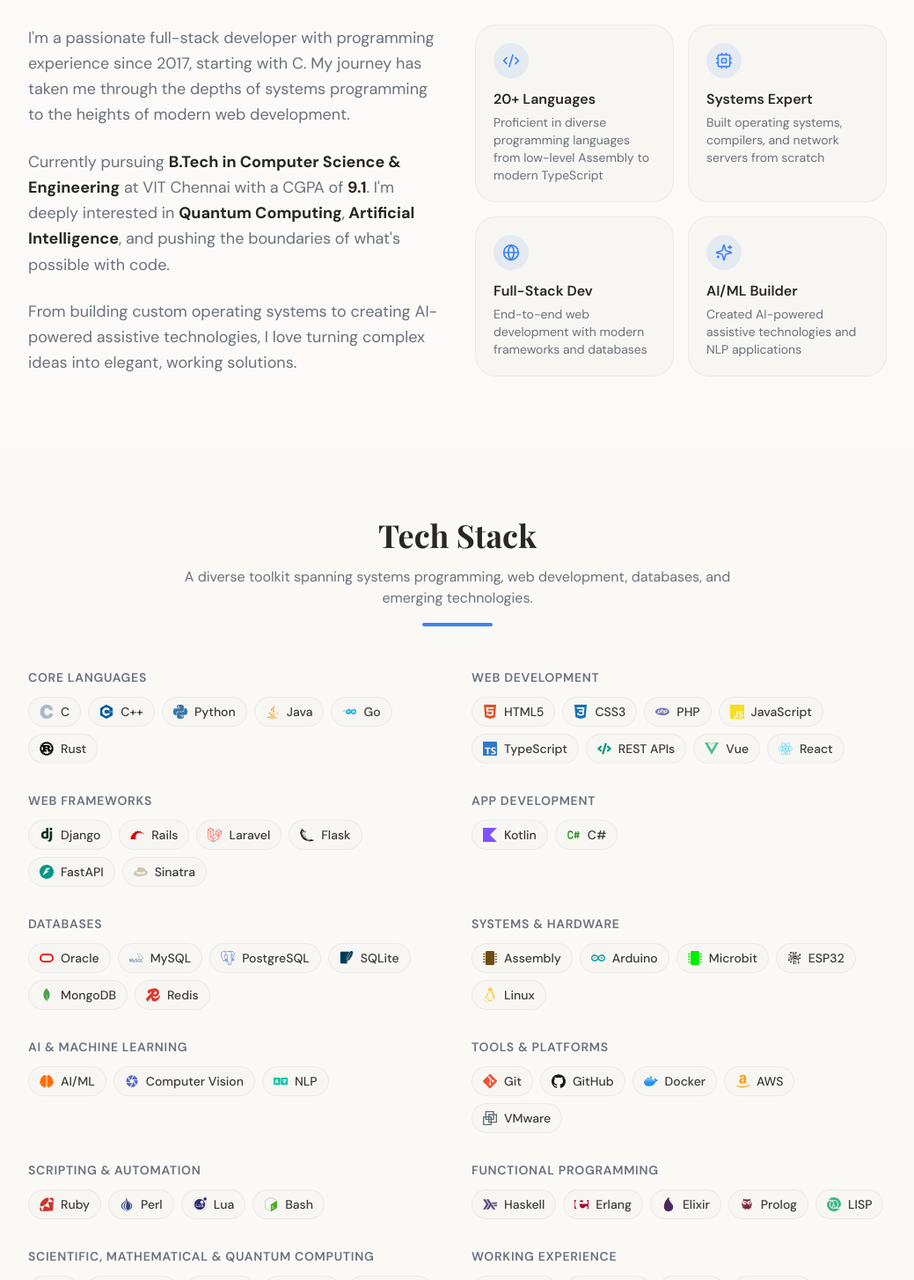
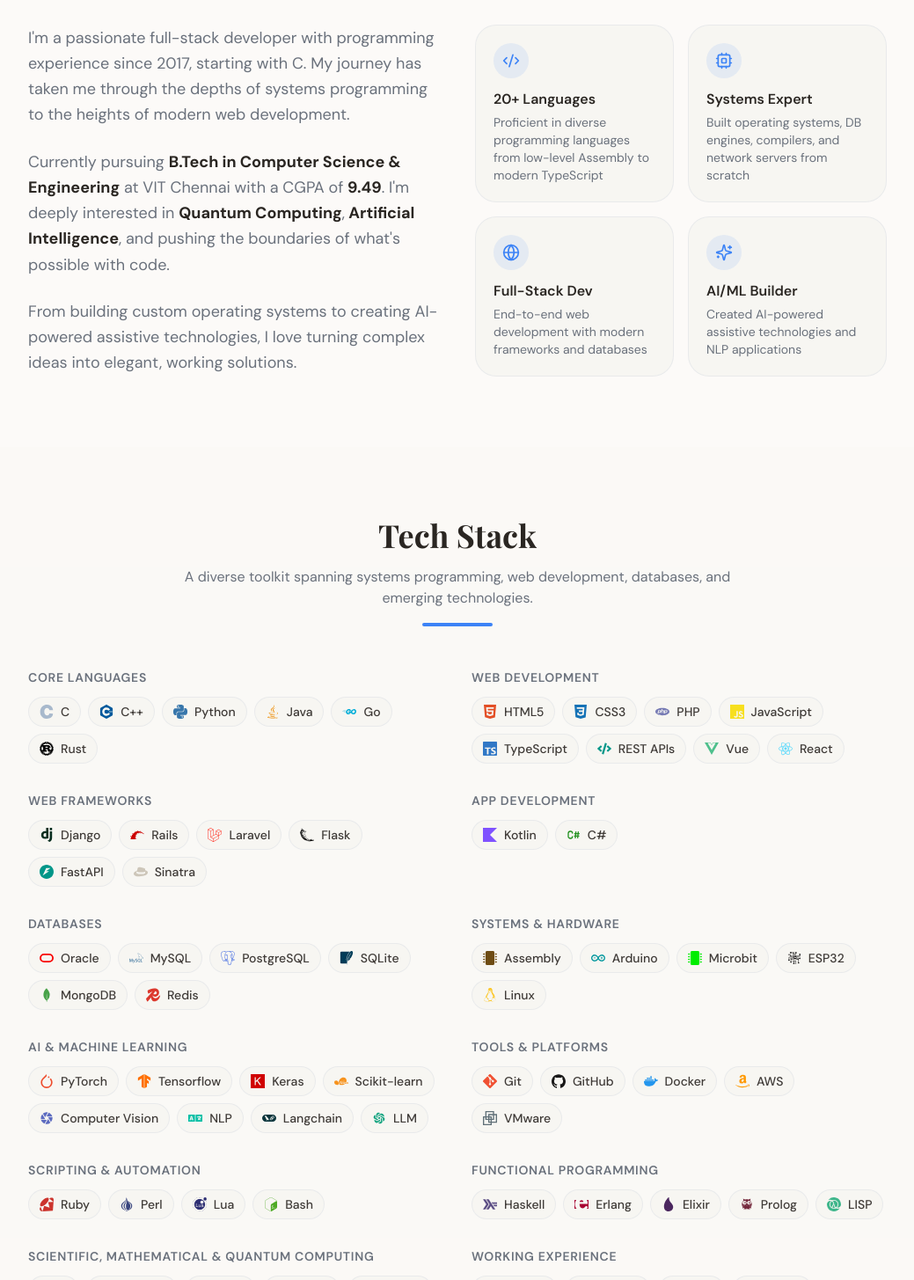
Before and after one commit to harishtpj/devfolio, a React (Vite) app: page / in a window 1280 px wide. Shown: the part 880-2335 px from the top of the page at 88% size, without its empty margins (120-1159 px from the left). Built offline with nearby package versions, Linux system fonts and the light colour scheme; the HTML template or start-up script is replaced by a standard one; a web font is replaced by a local one.

Commit message:
Updated portfolio

```diff
--- a/src/components/sections/About.tsx
+++ b/src/components/sections/About.tsx
@@ -10,7 +10,7 @@
   {
     icon: Cpu,
     title: "Systems Expert",
-    description: "Built operating systems, compilers, and network servers from scratch",
+    description: "Built operating systems, DB engines, compilers, and network servers from scratch",
   },
   {
     icon: Globe,
@@ -48,7 +48,7 @@
               </p>
               <p className="text-lg text-muted-foreground leading-relaxed">
                 Currently pursuing <strong className="text-foreground">B.Tech in
-                Computer Science & Engineering</strong> at VIT Chennai with a CGPA of <strong className="text-foreground">9.1</strong>.
+                Computer Science & Engineering</strong> at VIT Chennai with a CGPA of <strong className="text-foreground">9.49</strong>.
                 I'm deeply interested in <strong className="text-foreground">Quantum Computing</strong>,
                 <strong className="text-foreground"> Artificial Intelligence</strong>, and
                 pushing the boundaries of what's possible with code.
--- a/src/components/sections/Education.tsx
+++ b/src/components/sections/Education.tsx
@@ -5,8 +5,8 @@
   {
     degree: "B.Tech Computer Science & Engineering",
     institution: "Vellore Institute of Technology, Chennai",
-    period: "2025 - Present (First Year)",
-    highlight: "CGPA: 9.1/10",
+    period: "2025 - Present (Second Year)",
+    highlight: "CGPA: 9.49/10",
   },
   {
     degree: "CBSE Grade 12",
--- a/src/components/sections/Hero.tsx
+++ b/src/components/sections/Hero.tsx
@@ -46,7 +46,7 @@
             <p className="text-muted-foreground text-lg max-w-xl animate-fade-in-up stagger-1 opacity-0">
               Deep expertise in 20+ programming languages, from low-level systems to
               modern web development. Passionate about building compilers, operating
-              systems, and AI-powered applications.
+              systems, database engines and AI-powered applications.
             </p>
 
             <div className="flex items-center justify-center md:justify-start gap-2 text-muted-foreground animate-fade-in-up stagger-2 opacity-0">
@@ -98,7 +98,7 @@
                 className="rounded-full px-8 gap-2"
                 asChild
               >
-                <a href="https://github.com/harishtpj/harishtpj/blob/master/HK_Resume.pdf" target="_blank">
+                <a href="https://harishtpj.github.io/docs/HK_Resume.pdf" target="_blank">
                   <FileText className="w-4 h-4" />
                   View my Resume
                 </a>
--- a/src/components/sections/Projects.tsx
+++ b/src/components/sections/Projects.tsx
@@ -4,6 +4,7 @@
 import { TechBadge } from "@/components/ui/tech-badge";
 import { ScrollAnimate } from "@/components/ui/scroll-animate";
 import { cn } from "@/lib/utils";
+import { DynamicIcon } from "../ui/dynamic-icon";
 
 interface Project {
   title: string;
@@ -11,7 +12,9 @@
   techs: string[];
   github?: string;
   gitlab?: string;
+  live?: string;
   category: string[];
+  icon?: string;
 }
 
 const projects: Project[] = [
@@ -21,6 +24,58 @@
     techs: ["C", "Assembly"],
     github: "https://github.com/harishtpj/MKS",
     category: ["Systems"],
+    icon: "System"
+  },
+  {
+    title: "IndianSQL - DBMS Engine",
+    description: "A simple, file based DBMS engine with SQL query and network access support, built from scratch.",
+    techs: ["Go"],
+    github: "https://github.com/harishtpj/IndianSQL",
+    category: ["Systems", "Networking", "Compilers"],
+    icon: "DB"
+  },
+  {
+    title: "ResumeCanvas - Portfolio Builder",
+    description: "An AI powered portfolio builder that automatically generates dynamic portfolios from static resumes.",
+    techs: ["PHP", "PostgreSQL", "Laravel", "Vue", "TailwindCSS", "Gemini"],
+    github: "https://github.com/harishtpj/ResumeCanvas",
+    live: "https://resumecanvas-9sjc.onrender.com/",
+    category: ["Web Development", "Applications"],
+    icon: "Web"
+  },
+  {
+    title: "Verifolium - Leaf Doctor",
+    description: "AI-powered web application that diagnoses plant leaf diseases and provides specialized care instructions.",
+    techs: ["Ruby", "PostgreSQL", "Rails", "React", "TailwindCSS", "Tensorflow", "Gemini"],
+    github: "https://github.com/RocxRam/VeriFolium---Leaf-Monitor",
+    live: "https://verifolium-leaf-monitor-production.up.railway.app/",
+    category: ["Web Development", "AI/ML", "Applications"],
+    icon: "Web"
+  },
+  {
+    title: "RawNN - Minimalistic Neural Network Framework",
+    description: "A lightweight neural network framework built from scratch, supporting basic layers and training algorithms.",
+    techs: ["Python", "NumPy", "AI/ML"],
+    github: "https://github.com/harishtpj/RawNN",
+    category: ["AI/ML"],
+    icon: "AI/ML"
+  },
+  {
+    title: "CineMood - Movie Recommendation System",
+    description: "AI-powered movie recommendation system that suggests films based on user mood and preferences.",
+    techs: ["Ruby", "PostgreSQL", "Rails", "React", "TailwindCSS", "AI/ML"],
+    github: "https://github.com/harishtpj/CineMood",
+    live: "https://cinemood-ai.up.railway.app/",
+    category: ["Web Development", "AI/ML", "Applications", "Gemini"],
+    icon: "Web"
+  },
+  {
+    title: "boolR - Boolean Expression Analyzer",
+    description: "A suite of tools for Boolean expression analysis and minimization in R",
+    techs: ["R", "Tidyverse"],
+    github: "https://github.com/harishtpj/boolR",
+    category: ["Tools"],
+    icon: "Tool"
   },
   {
     title: "QTVP - Quantum Teleportation VPN Protocol",
@@ -28,6 +83,7 @@
     techs: ["Python", "Qiskit", "FastAPI"],
     github: "https://github.com/hecker-go-brrr/QTVP",
     category: ["Networking", "Quantum Computing"],
+    icon: "Protocol"
   },
   {
     title: "thinFTP - FTP Server",
@@ -35,6 +91,7 @@
     techs: ["Python"],
     github: "https://github.com/harishtpj/thinftp",
     category: ["Networking"],
+    icon: "Protocol"
   },
   {
     title: "AutoREST - API Automator",
@@ -42,6 +99,7 @@
     techs: ["Ruby"],
     github: "https://github.com/harishtpj/AutoREST",
     category: ["Networking", "Tools"],
+    icon: "Protocol"
   },
   {
     title: "MiME - Mail Server System",
@@ -49,6 +107,7 @@
     techs: ["C"],
     github: "https://github.com/harishtpj/MiME",
     category: ["Networking"],
+    icon: "Protocol"
   },
   {
     title: "GoDNS - DNS Server",
@@ -56,12 +115,14 @@
     techs: ["Go"],
     github: "https://github.com/harishtpj/GoDNS",
     category: ["Networking"],
+    icon: "Protocol"
   },
   {
     title: "AI Assistant for Disabled People",
     description: "AI-powered assistant using Micro:bit that recognizes individuals and reads image descriptions for visually impaired users.",
     techs: ["Python", "AI/ML", "Microbit"],
     category: ["AI/ML"],
+    icon: "AI/ML"
   },
   {
     title: "Voice-Based Excel Data Assistant",
@@ -69,6 +130,7 @@
     techs: ["Python", "AI/ML", "NLP"],
     github: "https://github.com/harishtpj/Family-AI",
     category: ["AI/ML"],
+    icon: "AI/ML"
   },
   {
     title: "Risonanza",
@@ -76,6 +138,7 @@
     techs: ["Python", "AI/ML"],
     github: "https://github.com/harishtpj/Risonanza",
     category: ["AI/ML"],
+    icon: "AI/ML"
   },
   {
     title: "HPI",
@@ -83,6 +146,7 @@
     techs: ["C++"],
     github: "https://github.com/harishtpj/HPI",
     category: ["Compilers"],
+    icon: "Compiler"
   },
   {
     title: "Silk Language",
@@ -90,6 +154,7 @@
     techs: ["C++"],
     github: "https://github.com/harishtpj/SilkLang",
     category: ["Compilers"],
+    icon: "Compiler"
   },
   {
     title: "RAM-VM",
@@ -97,6 +162,7 @@
     techs: ["C", "C++", "Python"],
     github: "https://github.com/harishtpj/RAM-VM-v2.0",
     category: ["Systems"],
+    icon: "System"
   },
   {
     title: "Chip8 Emulator",
@@ -104,6 +170,7 @@
     techs: ["Python"],
     github: "https://github.com/harishtpj/Chip8-CPU",
     category: ["Systems"],
+    icon: "System"
   },
   {
     title: "Fidis",
@@ -111,6 +178,7 @@
     techs: ["Ruby"],
     github: "https://github.com/harishtpj/Fidis",
     category: ["Tools"],
+    icon: "Tool"
   },
   {
     title: "Project Milk - ERP System",
@@ -132,6 +200,7 @@
     techs: ["Ruby", "PostgreSQL", "Rails", "TailwindCSS"],
     github: "https://github.com/harishtpj/shortly",
     category: ["Web Development", "Applications"],
+    icon: "Web"
   },
   {
     title: "Devfolio",
@@ -139,6 +208,7 @@
     techs: ["React", "TypeScript", "TailwindCSS"],
     github: "https://github.com/harishtpj/devfolio",
     category: ["Web Development"],
+    icon: "Web"
   },
   {
     title: "TaskMaster - Task Management App",
@@ -146,6 +216,7 @@
     techs: ["Vue", "TypeScript", "DaisyUI"],
     gitlab: "https://gitlab.com/harishtpj/taskmaster",
     category: ["Web Development"],
+    icon: "Web"
   },
   {
     title: "Memoria - Simple Virtual Machine",
@@ -153,6 +224,7 @@
     techs: ["Ada"],
     github: "https://github.com/harishtpj/Memoria",
     category: ["Systems"],
+    icon: "System"
   },
   {
     title: "Calci",
@@ -160,6 +232,7 @@
     techs: ["Python", "C"],
     github: "https://github.com/harishtpj/Calci",
     category: ["Compilers"],
+    icon: "Compiler"
   },
   {
     title: "MAthX - Max of Maths",
@@ -167,6 +240,7 @@
     techs: ["Python", "C"],
     github: "https://github.com/harishtpj/MathX",
     category: ["Compilers"],
+    icon: "Compiler"
   },
   {
     title: "Mathsel",
@@ -174,7 +248,17 @@
     techs: ["Java", "C"],
     github: "https://github.com/harishtpj/Mathsel",
     category: ["Compilers"],
+    icon: "Compiler"
   },
+  {
+    title: "Segra",
+    description: "A simple reward-based smart bin system that encourages users to recycle by providing incentives.",
+    techs: ["Python", "Django", "DaisyUI", "AI/ML"],
+    github: "https://github.com/harishtpj/SegraWeb",
+    live: "https://segra.pythonanywhere.com/",
+    category: ["Web Development", "Applications"],
+    icon: "Web"
+  }
 ];
 
 const categories = ["All", "Systems", "AI/ML", "Networking", "Compilers", "Enterprise", "Tools", "Applications", "Web Development", "Quantum Computing"];
@@ -231,7 +315,7 @@
               >
                 <div className="flex items-start justify-between mb-4">
                   <div className="w-12 h-12 rounded-xl bg-primary/10 flex items-center justify-center">
-                    <FolderGit2 className="w-6 h-6 text-primary" />
+                    <DynamicIcon name={project.icon || "default"} className="w-6 h-6 text-primary" />
                   </div>
                   <div className="flex gap-2">
                     {project.github && (
@@ -254,6 +338,17 @@
                         aria-label={`View ${project.title} on GitLab`}
                       >
                         <Gitlab className="w-5 h-5 text-muted-foreground hover:text-foreground" />
+                      </a>
+                    )}
+                    {project.live && (
+                      <a
+                        href={project.live}
+                        target="_blank"
+                        rel="noopener noreferrer"
+                        className="p-2 rounded-lg hover:bg-muted transition-colors"
+                        aria-label={"View Live Demo"}
+                      >
+                        <ExternalLink className="w-5 h-5 text-muted-foreground hover:text-foreground" />
                       </a>
                     )}
                   </div>
--- a/src/components/sections/TechStack.tsx
+++ b/src/components/sections/TechStack.tsx
@@ -28,7 +28,7 @@
   },
   {
     title: "AI & Machine Learning",
-    techs: ["AI/ML", "Computer Vision", "NLP"],
+    techs: ["PyTorch", "Tensorflow", "Keras", "Scikit-learn", "Computer Vision", "NLP", "Langchain", "LLM"],
   },
   {
     title: "Tools & Platforms",
--- /dev/null
+++ b/src/components/ui/dynamic-icon.tsx
@@ -0,0 +1,25 @@
+import { FolderGit2 } from "lucide-react";
+import { FaDatabase, FaGlobe, FaMobileAlt, FaBrain, FaTools } from "react-icons/fa";
+import { IconType } from "react-icons/lib";
+import { MdCamera } from "react-icons/md";
+import { FaGears } from "react-icons/fa6";
+import { TbProtocol } from "react-icons/tb";
+import { SiCompilerexplorer } from "react-icons/si";
+
+const techIcons: Record<string, IconType> = {
+    "System": FaGears,
+    "DB": FaDatabase,
+    "Web": FaGlobe,
+    "Mobile": FaMobileAlt,
+    "AI/ML": FaBrain,
+    "Computer Vision": MdCamera,
+    "Protocol": TbProtocol,
+    "Compiler": SiCompilerexplorer,
+    "Tool": FaTools,
+    "Default": FolderGit2,
+}
+
+export function DynamicIcon({ name, ...props }: { name: string; className?: string }) {
+    const IconComponent = techIcons[name] || FolderGit2;
+    return <IconComponent {...props} />;
+}
--- a/src/components/ui/tech-badge.tsx
+++ b/src/components/ui/tech-badge.tsx
@@ -7,7 +7,11 @@
   SiGithub, SiGnubash, SiVuedotjs, SiClojure, SiOctave, SiAdafruit, SiDelphi,
   SiDjango, SiRubyonrails, SiFlask, SiFastapi, SiRubysinatra, SiLighthouse,
   SiQiskit, SiNumpy, SiPandas, SiTidyverse, SiLaravel, SiTailwindcss,
-  SiDaisyui
+  SiDaisyui, SiPytorch, SiTensorflow,
+  SiKeras,
+  SiScikitlearn,
+  SiLangchain,
+  SiGooglegemini
 } from "react-icons/si";
 import { FaJava, FaMicrochip, FaCode, FaBrain, FaRProject, FaLanguage } from "react-icons/fa";
 import { DiProlog } from "react-icons/di";
@@ -15,6 +19,7 @@
 import { GrMicrofocus, GrVirtualMachine } from "react-icons/gr";
 import { MdCamera } from "react-icons/md";
 import { TbBrandCSharp } from "react-icons/tb";
+import { AiFillOpenAI } from "react-icons/ai";
 
 interface TechBadgeProps {
   name: string;
@@ -93,6 +98,13 @@
   "AI/ML": { icon: FaBrain, color: "#FF6F00" },
   "Computer Vision": { icon: MdCamera, color: "#5C6BC0" },
   "NLP": { icon: FaLanguage, color: "#00BFA5" },
+  "PyTorch": { icon: SiPytorch, color: "#EE4C2C" },
+  "Tensorflow": { icon: SiTensorflow, color: "#FF6F00" },
+  "Keras": { icon: SiKeras, color: "#D00000" },
+  "Scikit-learn": { icon: SiScikitlearn, color: "#F7931E" },
+  "Langchain": { icon: SiLangchain, color: "#09343B" },
+  "LLM": { icon: AiFillOpenAI, color: "#10A37F" },
+  "Gemini": { icon: SiGooglegemini, color: "#4285F4" },
 
   // Scientific
   "Qiskit": { icon: SiQiskit, color: "#A66EFF" },
```
Also changed, not shown: src/components/sections/Certifications.tsx (+24 -3 lines).
